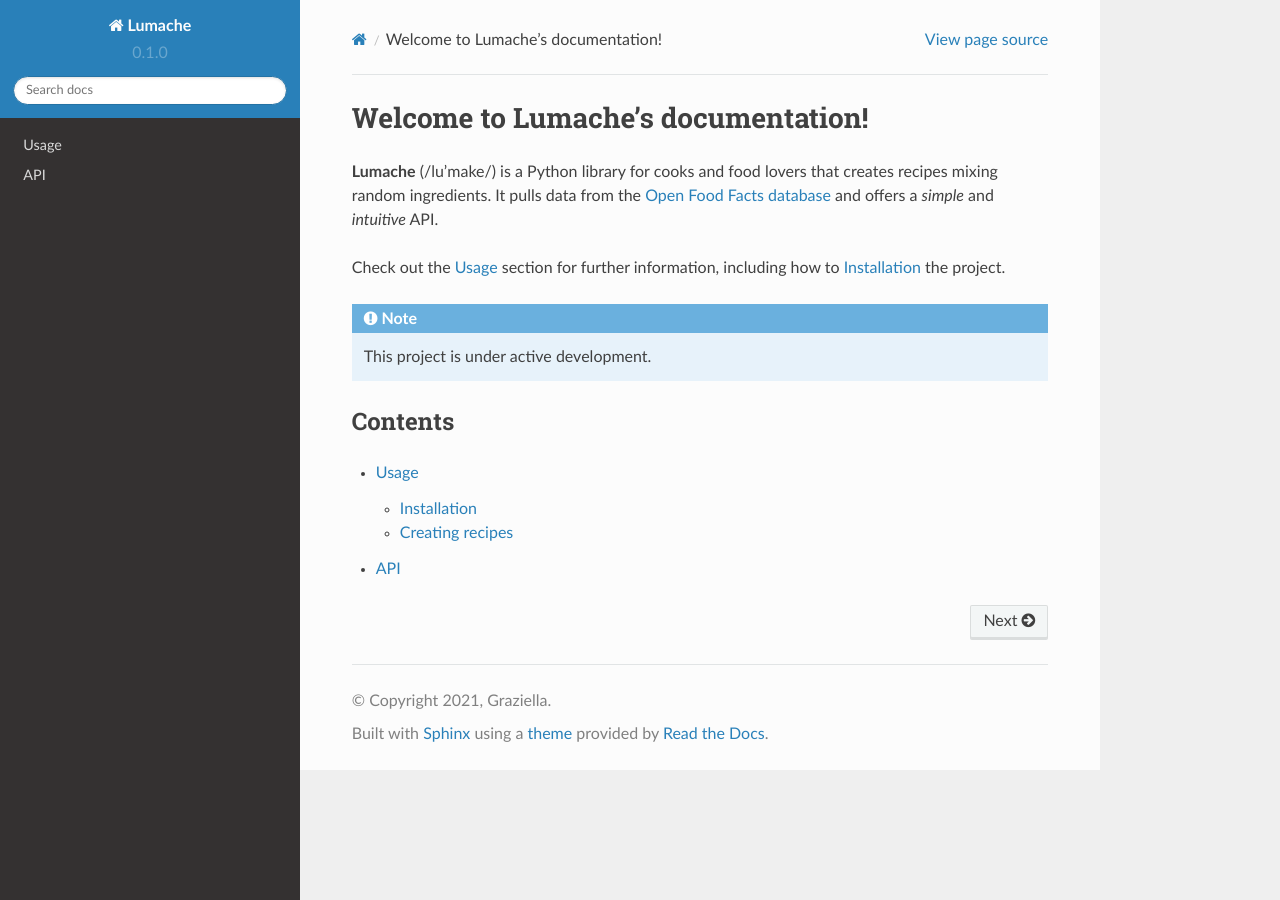
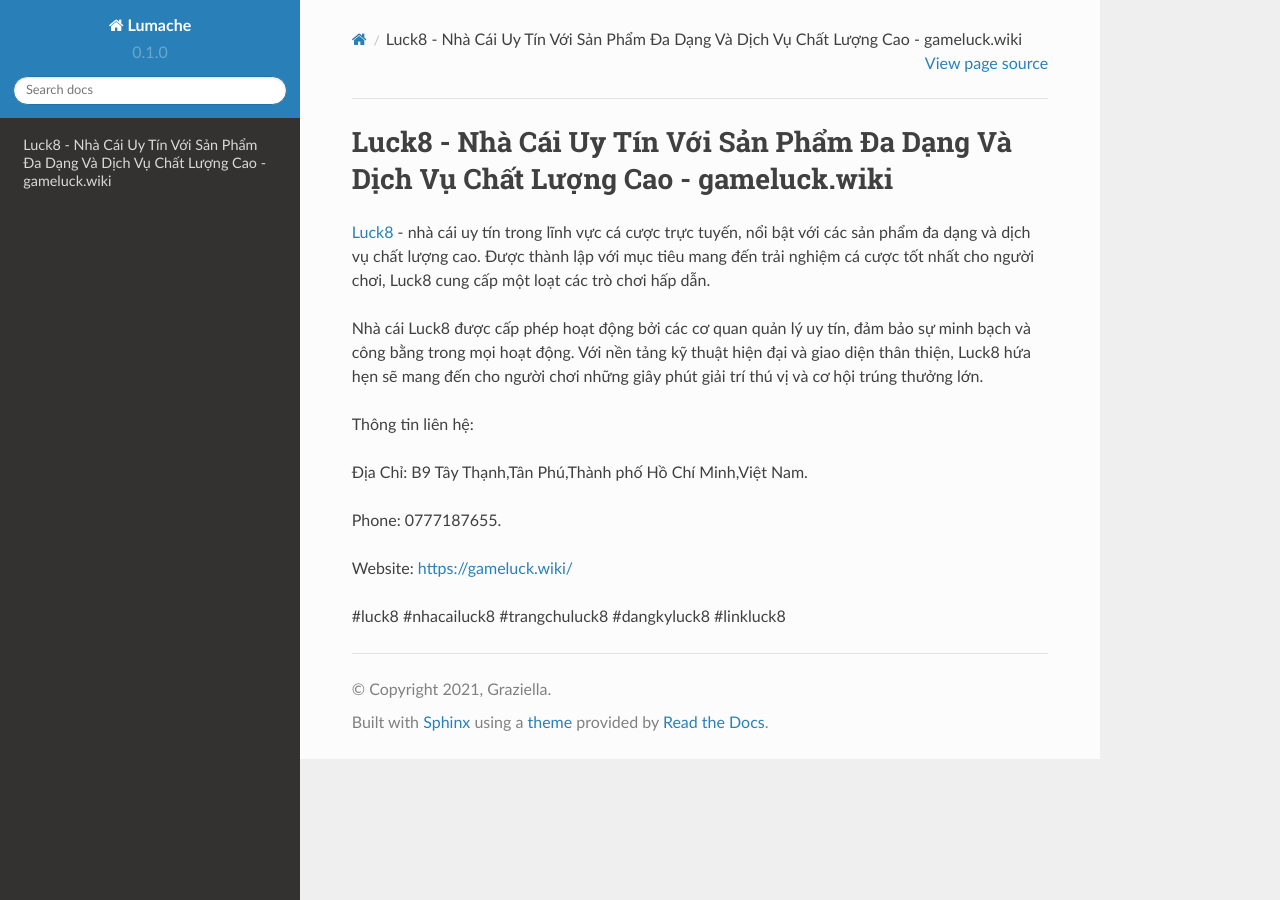
Before and after one commit to socialentity1/linkgameluckwiki, a Sphinx documentation site: the page built from docs/source/index.rst, in a window 1280 px wide. Built offline with Sphinx 7.4.7 and the Read the Docs theme 2.0.0, drawn with Linux system fonts in a browser that asks for light colours.

Commit message:
Update index.rst

```diff
--- a/docs/source/index.rst
+++ b/docs/source/index.rst
@@ -1,22 +1,16 @@
-Welcome to Lumache's documentation!
+Luck8 - Nhà Cái Uy Tín Với Sản Phẩm Đa Dạng Và Dịch Vụ Chất Lượng Cao - gameluck.wiki
 ===================================
 
-**Lumache** (/lu'make/) is a Python library for cooks and food lovers
-that creates recipes mixing random ingredients.
-It pulls data from the `Open Food Facts database <https://world.openfoodfacts.org/>`_
-and offers a *simple* and *intuitive* API.
+`Luck8 <https://gameluck.wiki/>`_ - nhà cái uy tín trong lĩnh vực cá cược trực tuyến, nổi bật với các sản phẩm đa dạng và dịch vụ chất lượng cao. Được thành lập với mục tiêu mang đến trải nghiệm cá cược tốt nhất cho người chơi, Luck8 cung cấp một loạt các trò chơi hấp dẫn.
 
-Check out the :doc:`usage` section for further information, including
-how to :ref:`installation` the project.
+Nhà cái Luck8 được cấp phép hoạt động bởi các cơ quan quản lý uy tín, đảm bảo sự minh bạch và công bằng trong mọi hoạt động. Với nền tảng kỹ thuật hiện đại và giao diện thân thiện, Luck8 hứa hẹn sẽ mang đến cho người chơi những giây phút giải trí thú vị và cơ hội trúng thưởng lớn.
 
-.. note::
+Thông tin liên hệ:
 
-   This project is under active development.
+Địa Chỉ: B9 Tây Thạnh,Tân Phú,Thành phố Hồ Chí Minh,Việt Nam.
 
-Contents
---------
+Phone: 0777187655.
 
-.. toctree::
+Website: https://gameluck.wiki/
 
-   usage
-   api
+#luck8 #nhacailuck8 #trangchuluck8 #dangkyluck8 #linkluck8
```
